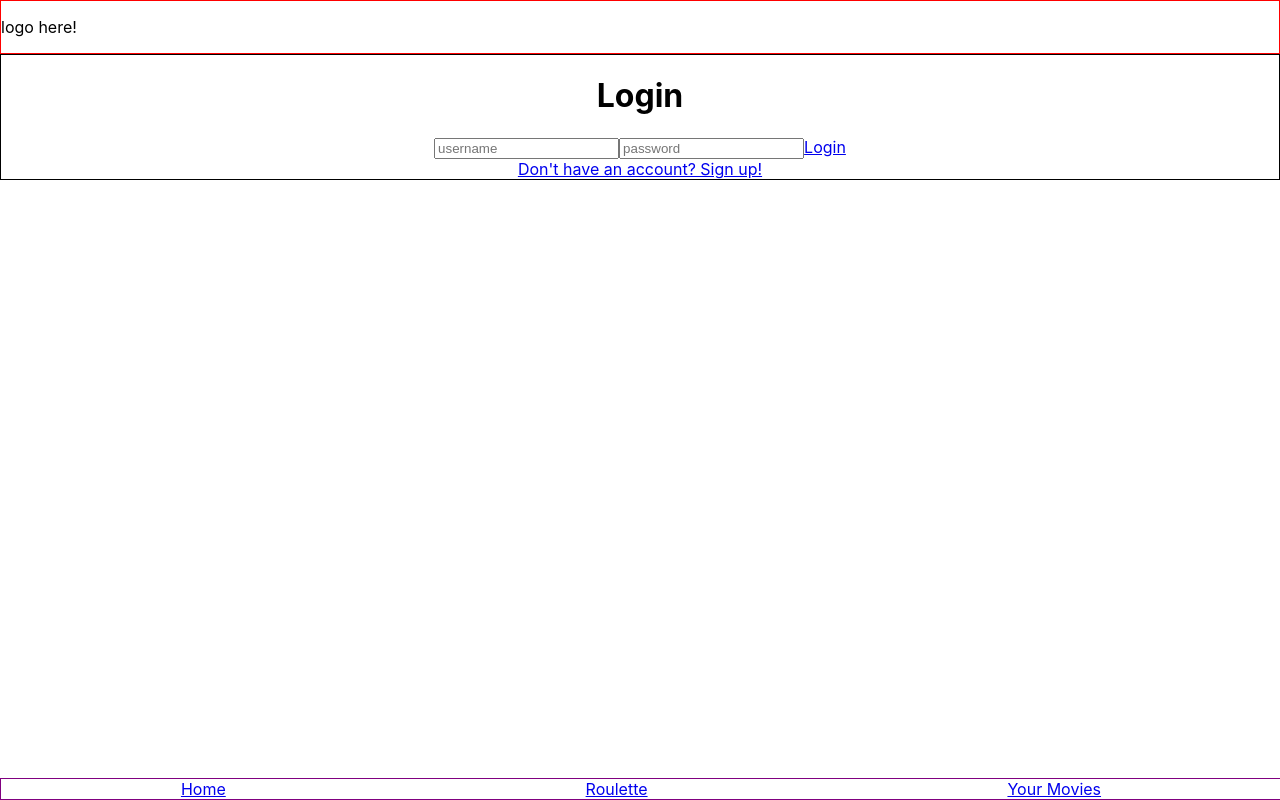
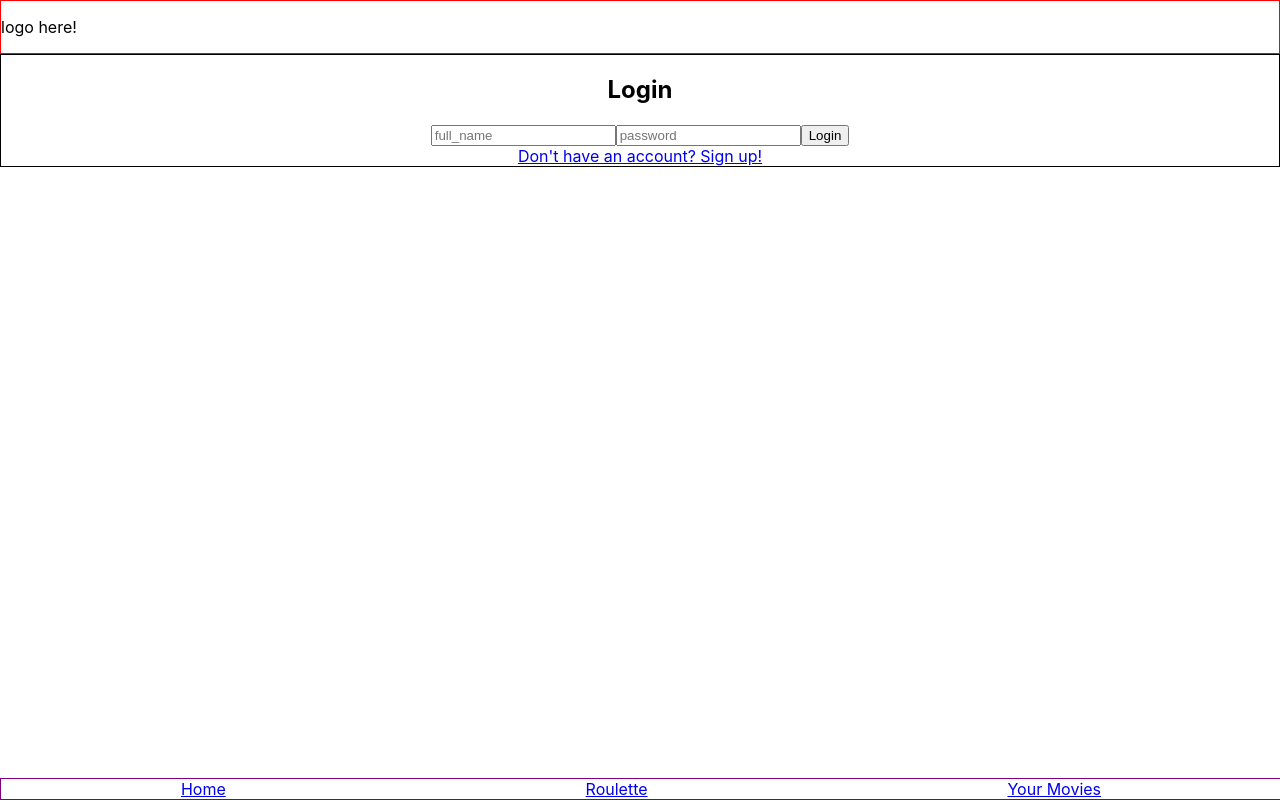
Before and after one commit to Farahgus10/Movie-Roulette-client, a React (Create React App) app: page / in a window 1280 px wide. Built offline with nearby package versions, Linux system fonts and the light colour scheme; no server answers.

Commit message:
working login

```diff
--- a/src/App.js
+++ b/src/App.js
@@ -1,7 +1,7 @@
 import React, {Component} from 'react';
 import { Route, withRouter } from 'react-router-dom';
 import RegistrationRoute from './Routes/RegistrationRoute/registration'
-import LoginForm from './Components/Login-Component/loginForm'
+import LoginRoute from './Routes/LoginRoute/loginRoute'
 import MoviePreference from './Components/MovieQuiz-Component/moviePreference'
 import MovieRoulette from './Components/MovieRoulette-Component/movieRoulette'
 import YourMovies from './Components/ProfileComponent/yourMovies'
@@ -27,13 +27,13 @@ class App extends React.Component {
   render() {
     let loginComponent;
     if(this.props != {}) {
-      loginComponent = <Route exact path='/' component={LoginForm} />
+      loginComponent = <Route exact path='/' component={LoginRoute} />
     }
 
     return (
       <main className='App'>
         {/* <LoginForm/> */}
-          <Route exact path='/' component={LoginForm} />
+          <Route exact path='/' component={LoginRoute} />
           <Route path='/signup' component={RegistrationRoute} />
           <Route path='/genre-select' component={MoviePreference} />
 
--- a/src/Components/Login-Component/loginForm.js
+++ b/src/Components/Login-Component/loginForm.js
@@ -1,20 +1,45 @@
 import React from 'react';
 import Logo from './logo';
+import AuthApiService from '../../Services/Auth-api-service'
 import { Link } from 'react-router-dom';
 import './loginComponent.css';
 
 class loginForm extends React.Component {
+    state = {
+        error: null
+    }
+
+    handleSubmit = e => {
+        e.preventDefault();
+        const { full_name, password } = e.target
+        this.setState({ errore: null })
+
+        AuthApiService.postLogin({
+            full_name: full_name.value,
+            password: password.value,
+        })
+        .then(res => {
+            full_name.value = ''
+            password.value = ''
+            this.props.loginSuccess();
+        })
+        .catch(res => {
+            this.setState({ error: res.error })
+        })
+    }
+
+
     render() {
         return (
             <div className="login_page">
                 <Logo/>
                 <div className="login_form">
                     <h1>Login</h1>
-                    <form id="login-form">
-                    <input type="text" name="username" id="username-field" placeholder="username"/>
-                    <input type="password" name="password" id="password-field" placeholder="password"/>
-                    {/* <button type="submit" value="login" id="login-submit">Login</button> */}
-                    <Link to="/movie-roulette">Login</Link>
+                    <form className="loginForm" onSubmit={this.handleSubmit}>
+                    <input type="text" name="full_name" id="full_name" placeholder="full_name"/>
+                    <input type="password" name="password" id="password" placeholder="password"/>
+                    <button type='submit' className="sign-up-button btn">Login</button>
+                    {/* <Link to="/movie-roulette">Login</Link> */}
                 </form>
 
             <Link to="/signup">Don't have an account? Sign up!</Link>
--- a/src/Routes/LoginRoute/loginRoute.js
+++ b/src/Routes/LoginRoute/loginRoute.js
@@ -0,0 +1,27 @@
+import React from 'react'
+import LoginForm from '../../Components/Login-Component/loginForm'
+
+export default class LoginRoute extends React.Component {
+    static defaultProps = {
+        location: {},
+        history: {
+            push: () => { },
+        },
+    }
+
+    handleLoginSucces = () => {
+        const { location, history } = this.props
+        const destination = (location.state || {}).from || '/movie-roulette'
+        history.push(destination)
+    }
+
+    render() {
+        return (
+            <section>
+                <div>
+                    <LoginForm loginSuccess={this.handleLoginSucces}/>
+                </div>
+            </section>
+        )
+    }
+}
--- a/src/Services/Auth-api-service.js
+++ b/src/Services/Auth-api-service.js
@@ -15,7 +15,7 @@ const AuthApiService = {
                     )
     },
     postUser(user) {
-        return fetch(`http://localhost:8000/auth/users`, {
+        return fetch(`http://localhost:8000/users`, {
             method: 'POST',
             headers: {
                 'content-type' : 'application/json',
```
Also changed, not shown: 1 other file (tests, documents, lock files or other folders).
